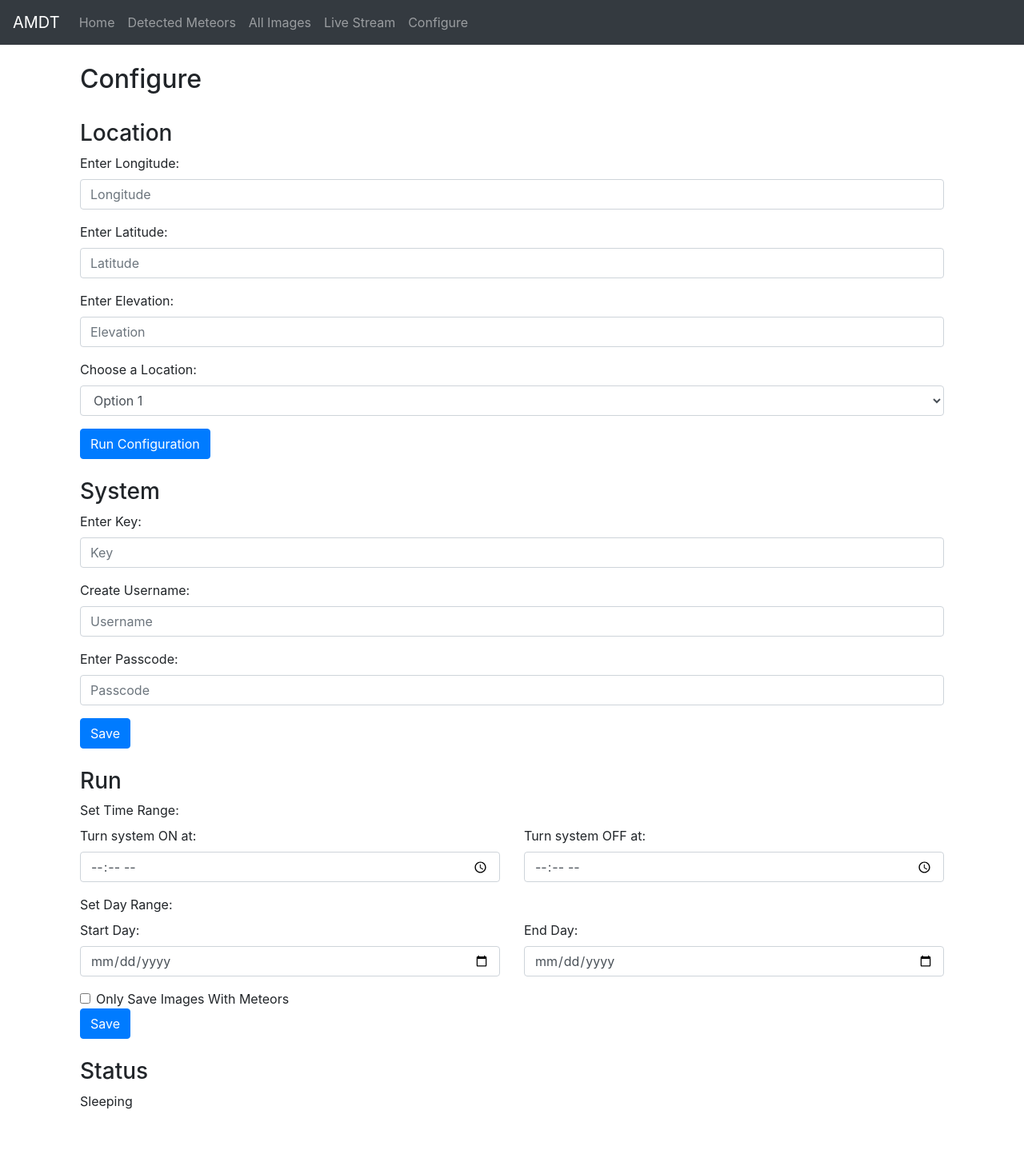
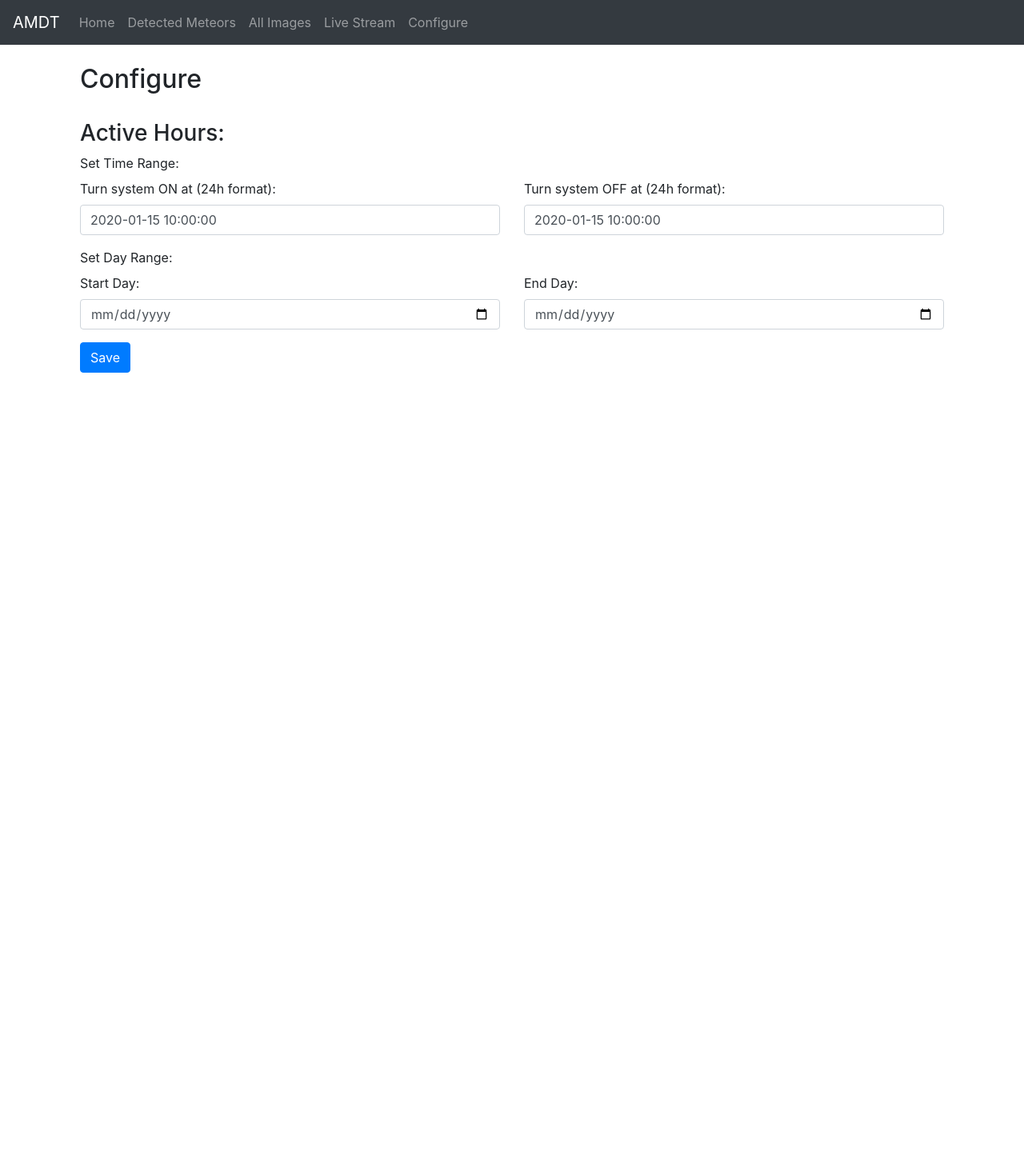
Before and after one commit to caite21/Autonomous-Meteor-Detection, a Flask app: template web_interface/templates/configure.html in a window 1280 px wide. Shown: the whole page at 80% size. After the commit the page ends 466 px from the top, so only its background shows below. Run offline with Flask 3, Linux system fonts and the light colour scheme; the template is opened without the code that fills it: most values are stand-ins (such as "Sample title", 1, 10 or a date in 2020); some libraries are stand-ins or nearby versions.

Commit message:
configuration works from website to firebase

```diff
--- a/web_interface/main.py
+++ b/web_interface/main.py
@@ -1,14 +1,20 @@
 import os
-from flask import Flask, render_template, request
+from flask import Flask, render_template, request, redirect
 from google.cloud import firestore
 import firebase_admin
 from firebase_admin import credentials
 from google.cloud import storage
 
+# Flask
+app = Flask(__name__)
 
-# Flask
-###########################################################################################
-app = Flask(__name__)
+# Initialize Firebase
+os.environ["GOOGLE_APPLICATION_CREDENTIALS"] = "C:/Users/Alex/Documents/AMDT/image_capture/DSLR/amdt-a1b24-firebase-adminsdk-q32q3-c9217e3b84.json"
+default_app = firebase_admin.initialize_app()
+db = firestore.Client()
+
+# Firestore document reference
+doc_ref = db.collection("sysConfig").document("HvAny5Q1B26cU8PNC1lA")
 
 # Routes
 @app.route('/')
@@ -38,18 +44,53 @@
 
 @app.route('/configure')
 def configure():
-    return render_template('configure.html')
-###########################################################################################
+    start_date, start_time, end_date, end_time = read_sys_config()
+    return render_template('configure.html', start_date=start_date, start_time=start_time, end_date=end_date, end_time=end_time)
+    #return render_template('configure.html')
+
+# Flask route for handling form submission
+@app.route('/update_run', methods=['POST'])
+def update_run():
+    if request.method == 'POST':
+        data = request.json
+        start_time = data['startTime']
+        end_time = data['endTime']
+        start_day = data['startDay']
+        end_day = data['endDay']
+
+        # Reference to the document
+        doc_ref = db.collection("sysConfig").document("HvAny5Q1B26cU8PNC1lA")
+
+        # Update Firestore document with start and end times
+        doc_ref.update({
+            'StartTime': start_time,
+            'EndTime': end_time,
+            'StartDate': start_day,
+            'EndDate': end_day
+        })
 
 
 
-# TODO Change so key is not hardcoded
-os.environ["GOOGLE_APPLICATION_CREDENTIALS"] = "C:/Users/Alex/Documents/AMDT/image_capture/DSLR/amdt-a1b24-firebase-adminsdk-q32q3-c9217e3b84.json"
+def read_sys_config():
+    # Reference to the document
+    doc_ref = db.collection("sysConfig").document("HvAny5Q1B26cU8PNC1lA")
 
-# Initialize Firebase
-default_app = firebase_admin.initialize_app()
-db = firestore.Client()
+    # Retrieve the document snapshot
+    doc = doc_ref.get()
 
+    if doc.exists:
+        # Get data from the document
+        data = doc.to_dict()
+
+        end_date_str = data.get("EndDate")
+        end_time_str = data.get("EndTime")
+        start_date_str = data.get("StartDate")
+        start_time_str = data.get("StartTime")
+
+        return start_date_str, start_time_str, end_date_str, end_time_str
+    else:
+        print("Document does not exist")
+        return None, None, None, None
 
 
 def get_image_data():
@@ -80,7 +121,6 @@
 
 
 
+
 if __name__ == '__main__':
-
-    #Run Flask
     app.run(debug=True)
--- a/web_interface/templates/configure.html
+++ b/web_interface/templates/configure.html
@@ -1,82 +1,36 @@
-
-{% extends 'base.html' %}
-
-{% block title %}Configure{% endblock %}
-
-{% block content %}
+{% extends 'base.html' %} {% block title %}Configure{% endblock %} {% block
+content %}
 
 <div class="container mt-4">
+  <h2>Configure</h2>
+  <br />
+  <h3>Active Hours:</h3>
 
-        <h2>Configure</h2>
-        <br>
-
-        <h3>Location</h3>
-        <!-- Enter Longitude -->
-        <div class="form-group">
-            <label for="longitude">Enter Longitude:</label>
-            <input type="text" class="form-control" id="longitude" placeholder="Longitude">
-        </div>
-
-        <!-- Enter Latitude -->
-        <div class="form-group">
-            <label for="latitude">Enter Latitude:</label>
-            <input type="text" class="form-control" id="latitude" placeholder="Latitude">
-        </div>
-
-        <!-- Enter Elevation -->
-        <div class="form-group">
-            <label for="elevation">Enter Elevation:</label>
-            <input type="text" class="form-control" id="elevation" placeholder="Elevation">
-        </div>
-
-        <!-- Choose a Location -->
-        <div class="form-group">
-            <label for="location">Choose a Location:</label>
-            <select class="form-control" id="location">
-                <option value="option1">Option 1</option>
-                <option value="option2">Option 2</option>
-                <!-- Add more options as needed -->
-            </select>
-        </div>
-
-        <!-- Add more text boxes -->
-        <button class="btn btn-primary" onclick="runConfiguration()">Run Configuration</button>
-
-        <br><br>
-        <h3>System</h3>
-        <!-- Enter Key -->
-        <div class="form-group">
-            <label for="key">Enter Key:</label>
-            <input type="text" class="form-control" id="key" placeholder="Key">
-        </div>
-
-        <!-- Create Username -->
-        <div class="form-group">
-            <label for="username">Create Username:</label>
-            <input type="text" class="form-control" id="username" placeholder="Username">
-        </div>
-
-        <!-- Enter Passcode -->
-        <div class="form-group">
-            <label for="passcode">Enter Passcode:</label>
-            <input type="password" class="form-control" id="passcode" placeholder="Passcode">
-        </div>
-        <button class="btn btn-primary" onclick="runLogin()">Save</button>
-        <br>
-
-        <br>
-        <h3>Run</h3>
   <!-- Set Date and Time Range -->
   <div class="form-group">
     <label for="time-range">Set Time Range:</label>
     <div class="row">
       <div class="col-md-6">
-                    <label for="start-time">Turn system ON at:</label>
-                    <input type="time" class="form-control" id="start-time">
+        <label for="start-time">Turn system ON at (24h format):</label>
+        <input
+          type="text"
+          class="form-control"
+          id="start-time"
+          pattern="[0-9]{2}:[0-9]{2}"
+          inputmode="numeric"
+          placeholder="HH:MM"
+        />
       </div>
       <div class="col-md-6">
-                    <label for="end-time">Turn system OFF at:</label>
-                    <input type="time" class="form-control" id="end-time">
+        <label for="end-time">Turn system OFF at (24h format):</label>
+        <input
+          type="text"
+          class="form-control"
+          id="end-time"
+          pattern="[0-9]{2}:[0-9]{2}"
+          inputmode="numeric"
+          placeholder="HH:MM"
+        />
       </div>
     </div>
   </div>
@@ -87,29 +41,83 @@
     <div class="row">
       <div class="col-md-6">
         <label for="start-day">Start Day:</label>
-                    <input type="date" class="form-control" id="start-day">
+        <input type="date" class="form-control" id="start-day" />
       </div>
       <div class="col-md-6">
         <label for="end-day">End Day:</label>
-                    <input type="date" class="form-control" id="end-day">
+        <input type="date" class="form-control" id="end-day" />
       </div>
     </div>
   </div>
 
-        <!-- Only Save Meteors Toggle -->
-        <div class="form-check">
-            <input type="checkbox" class="form-check-input" id="only-save-meteors">
-            <label class="form-check-label" for="only-save-meteors">Only Save Images With Meteors</label>
+  <button class="btn btn-primary" onclick="saveConfiguration()">Save</button>
+  <br />
+  <br />
 </div>
 
-        <button class="btn btn-primary" onclick="updateRun()">Save</button>
-        <br>
+<script>
+  var isDataFetched = false;
 
-        <br>
-        <h3>Status</h3>
-        <p>Sleeping</p>
-        <br>
-        <br>
-    </div>
+  function saveConfiguration() {
+    var startTime = document.getElementById("start-time").value;
+    var endTime = document.getElementById("end-time").value;
+    var startDay = document.getElementById("start-day").value;
+    var endDay = document.getElementById("end-day").value;
 
+    // Update HTML fields with user-inputted values
+    document.getElementById("start-time").value = startTime;
+    document.getElementById("end-time").value = endTime;
+    document.getElementById("start-day").value = startDay;
+    document.getElementById("end-day").value = endDay;
+
+    var data = {
+      startTime: startTime,
+      endTime: endTime,
+      startDay: startDay,
+      endDay: endDay,
+    };
+
+    // Send AJAX request to Flask endpoint to update Firebase
+    fetch("/update_run", {
+      method: "POST",
+      body: JSON.stringify(data),
+      headers: {
+        "Content-Type": "application/json",
+      },
+    })
+      .then((response) => response.json())
+      .then((data) => {
+        // Handle success response if needed
+        console.log(data);
+      })
+      .catch((error) => {
+        // Handle error if needed
+        console.error("Error:", error);
+      });
+  }
+
+  // Function to populate date and time fields with current values
+  function populateDateTimeFields(start_date, start_time, end_date, end_time) {
+    document.getElementById("start-time").value = start_time;
+    document.getElementById("end-time").value = end_time;
+    document.getElementById("start-day").value = start_date;
+    document.getElementById("end-day").value = end_date;
+  }
+
+  // Fetch current date and time from the server
+  function fetchCurrentDateTime() {
+    const start_date = "{{ start_date }}";
+    const start_time = "{{ start_time }}";
+    const end_date = "{{ end_date }}";
+    const end_time = "{{ end_time }}";
+
+    // Populate the date and time fields with the current values
+    populateDateTimeFields(start_date, start_time, end_date, end_time);
+
+    isDataFetched = true;
+  }
+
+  // Call the function to fetch and populate current date and time when the page loads
+  fetchCurrentDateTime();
+</script>
 {% endblock %}
```
Lines whose indentation alone changed are shown as unchanged.
